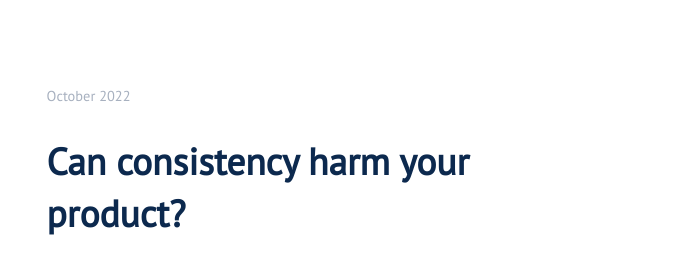
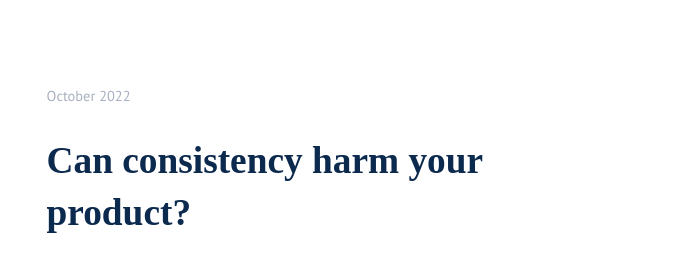
Before and after one commit to Anna-Arteeva/annaarteeva, a plain HTML site: page index.html in a window 1280 px wide. Shown: the part 820-1075 px from the top of the page, 588-1280 px from the left. Drawn offline with Linux system fonts and the light colour scheme.

Commit message:
Update styles.css

```diff
--- a/styles.css
+++ b/styles.css
@@ -32,7 +32,7 @@ p {
   margin: 0.5em 0; }
 
 h1, h2, h3, h4, h5, h6 {
-  font-family: 'PT Sans', sans-serif;
+  font-family: Calluna, Serif;
   font-weight: 900;
   color: var(--color-title);
   line-height: 1.4;}
```
